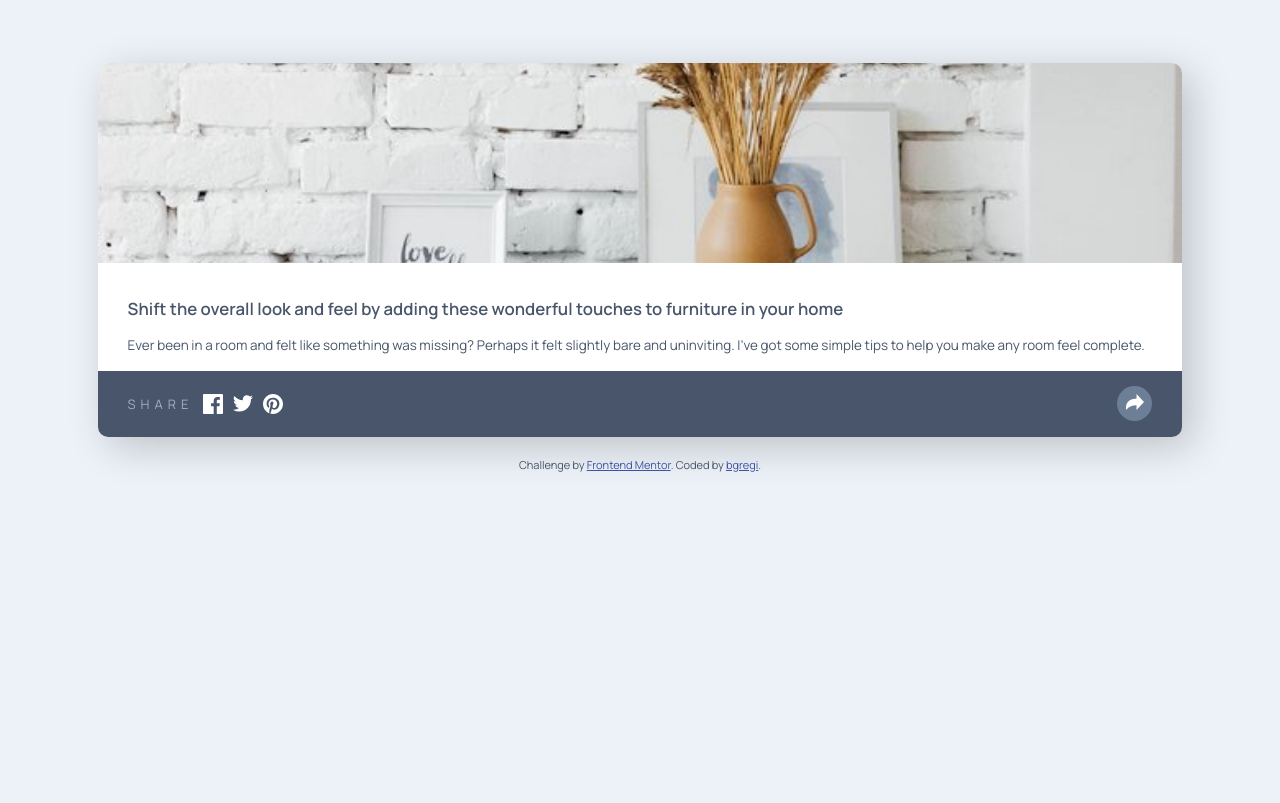
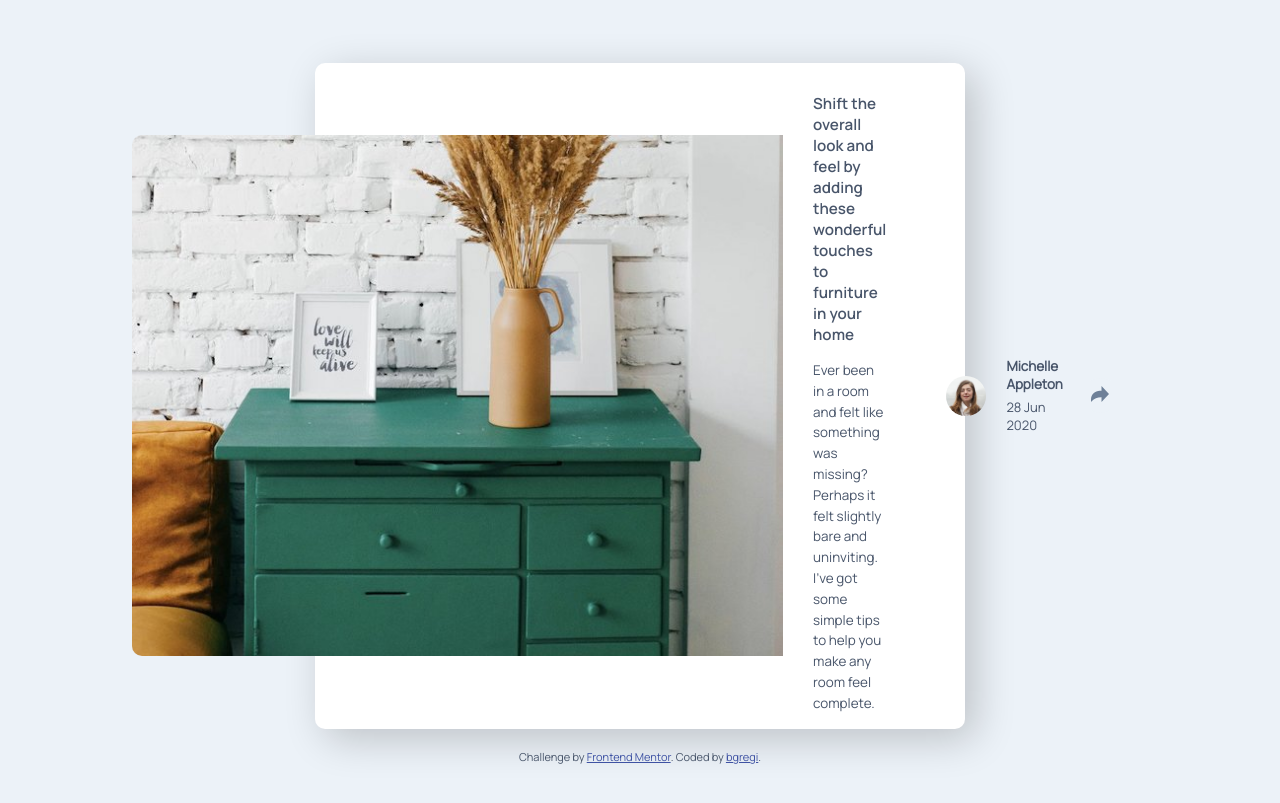
Before and after one commit to bgregi/fm-article-preview-component, a plain HTML site: page index.html in a window 1280 px wide. Shown: the part 137-940 px from the top of the page. Before the commit the page ends 800 px from the top, so only its background shows below. Drawn offline with Linux system fonts and the light colour scheme.

Commit message:
Mobile layout and JS done

```diff
--- a/index.html
+++ b/index.html
@@ -30,7 +30,7 @@
                     simple tips to help you make any room feel complete.
                 </p>
             </div>
-                <footer class="profile">
+                <footer class="profile" id="profile">
                     <div class="profile-main">
                         <img
                             class="avatar"
@@ -42,14 +42,14 @@
                             <p>28 Jun 2020</p>
                         </div>
                     </div>
-                    <div class="share-button">
+                    <div class="share-button" id="profile-button">
                         <img
                             src="images/icon-share.svg"
                             alt="Share button"
                         />
                     </div>
                 </footer>
-                <footer class="share">
+                <footer class="share" id="share">
                     <div class="share-icons">
                         <P>
                             SHARE
@@ -59,7 +59,7 @@
                         <img src="images/icon-pinterest.svg" alt="Pinterest Icon">
 
                     </div>
-                    <div class="share-button">
+                    <div class="share-button" id="share-button">
                         <img
                             src="images/icon-share-white.svg"
                             alt="Share button"
@@ -77,5 +77,6 @@
             >. Coded by
             <a href="https://github.com/bgregi" target="_blank">bgregi</a>.
         </div>
+        <script src="index.js"></script>
     </body>
 </html>
--- a/index.js
+++ b/index.js
@@ -1,3 +1,24 @@
 // referenciar elementos footers
 // criar evento onclick no share button
 // mudar propriedade display ficar alternando
+
+function shareArticle() {
+    let profileFooter = document.getElementById("profile")
+    let shareFooter = document.getElementById("share")
+
+    if (profileFooter.style.display == "flex") {
+        profileFooter.style.display = "none"
+        shareFooter.style.display = "flex"
+    } else {
+        profileFooter.style.display = "flex"
+        shareFooter.style.display = "none"
+    }
+
+    console.log(profileFooter.style.maxHeight)
+}
+
+let profileButton = document.getElementById("profile-button")
+let shareButton = document.getElementById("share-button")
+
+profileButton.addEventListener("click", shareArticle)
+shareButton.addEventListener("click", shareArticle)
--- a/styles.scss
+++ b/styles.scss
@@ -50,7 +50,7 @@ main {
 .text {
     h1 {
         font-family: Manrope-semibold;
-        font-size: 1.05rem;
+        font-size: .95rem;
         padding: 30px 30px 0 30px;
         margin: 0;
     }
@@ -64,7 +64,7 @@ main {
 }
 
 .share {
-    display: flex;
+    display: none;
     justify-content: space-between;
     align-items: center;
     padding: 11px 30px;
@@ -72,6 +72,7 @@ main {
     border-radius: 0 0 10px 10px;
     color: $grayblue;
     letter-spacing: 5px;
+    min-height: 51px;
 
     .share-icons {
         display: flex;
@@ -95,10 +96,12 @@ main {
 }
 
 .profile {
-    display: none;
+    display: flex;
     justify-content: space-between;
     align-items: center;
-    padding: 0 30px 15px 30px;
+    padding: 11px 30px 11px 30px;
+    transition: all, .5s;
+    max-height: 100px;
 
     .profile-main {
         display: flex;
@@ -141,3 +144,25 @@ main {
 .attribution a {
     color: hsl(228, 45%, 44%);
 }
+
+@media only screen and (min-width: 630px)  {
+
+    body {
+        align-items: center;
+        justify-content: center;
+    }
+
+    main {
+        display: flex;
+        justify-content: center;
+        align-items: center;
+        width: 60%;
+    }
+
+    .drawers {
+        border-radius: 10px 0 0 10px;
+        height: 50%;
+    }
+
+
+}
```
Also changed, not shown: styles.css, 1 other file.
